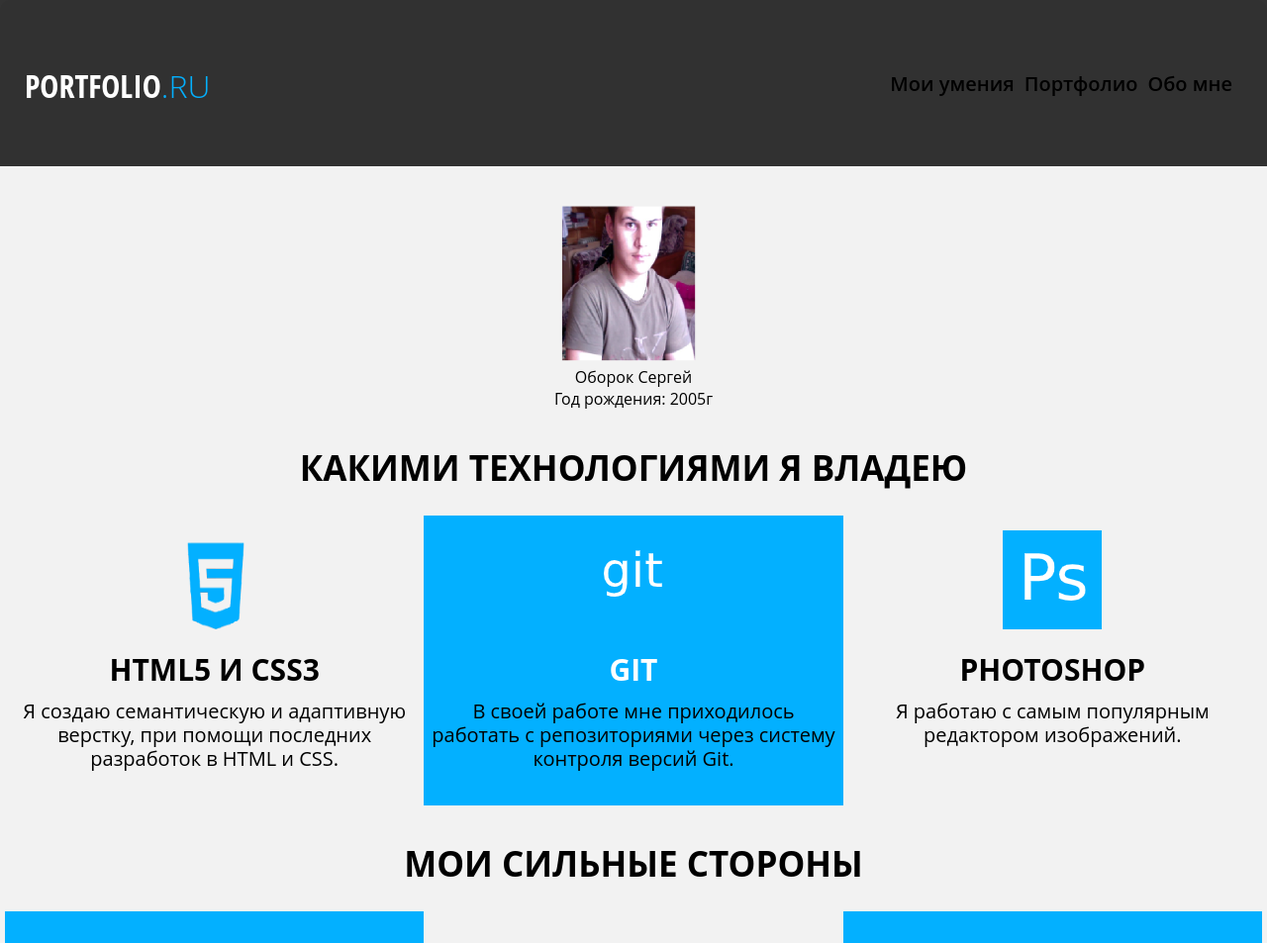
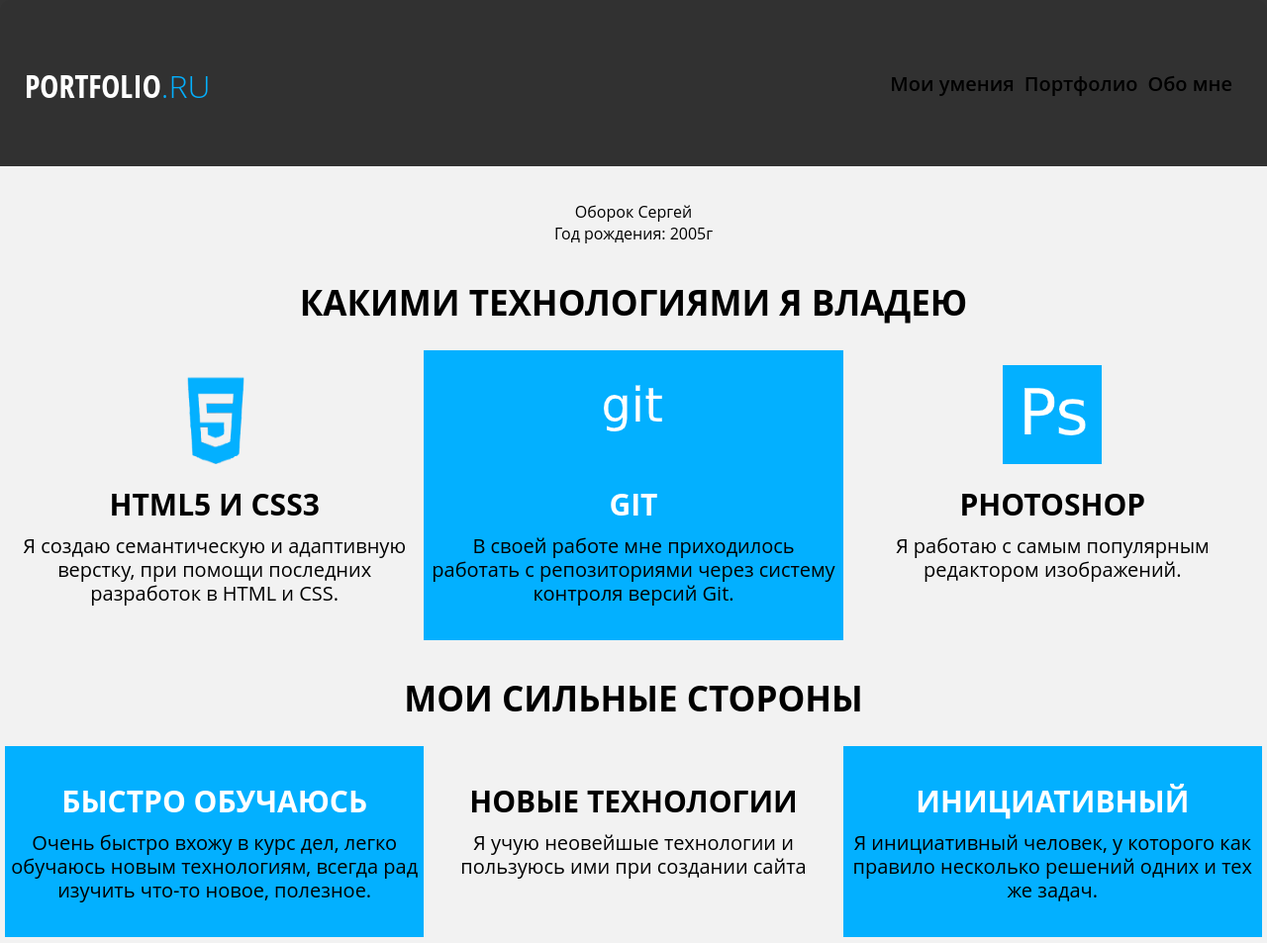
Before and after one commit to sergey200519/portfolio3, a plain HTML site: page index.html in a window 1280 px wide. Shown: the top 953 px of the page at 99% size. Drawn offline with Linux system fonts and the light colour scheme; files that its build step writes are made by us from their sources.

Commit message:
Update index.html

```diff
--- a/index.html
+++ b/index.html
@@ -314,7 +314,7 @@
       <main class="content-container" id="about">
         <div class="container content">
           <section class="about">
-            <img class="about__my-photo" src="img/my_photo.png" alt="Моё фото">
+
             <div class='about__my-name'>Оборок Сергей</div>
             <div class='about__my-brith'>Год рождения: 2005г</div>
           </section>
```
